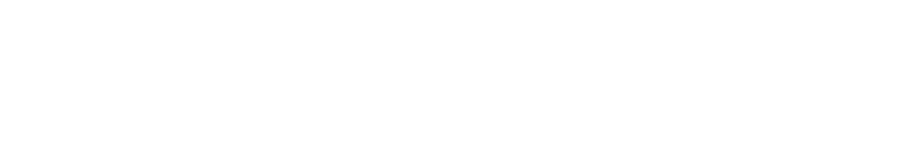
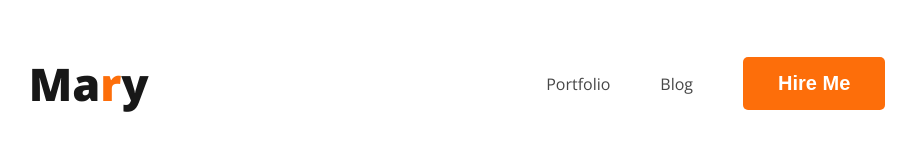
Before and after one commit to EngrMunir/web-developer-portfolio, a plain HTML site: page index.html in a window 1280 px wide. Shown: the whole page, without its empty margins (158-1074 px from the left). Drawn offline with nearby package versions, Linux system fonts and the light colour scheme.

Commit message:
nav added

```diff
--- a/index.html
+++ b/index.html
@@ -4,8 +4,25 @@
     <meta charset="UTF-8">
     <meta name="viewport" content="width=device-width, initial-scale=1.0">
     <title>Web Developer Portfolio</title>
+    <link rel="preconnect" href="https://fonts.googleapis.com">
+<link rel="preconnect" href="https://fonts.gstatic.com" crossorigin>
+<link href="https://fonts.googleapis.com/css2?family=Open+Sans:wght@400;700;800&display=swap" rel="stylesheet">
+<link rel="stylesheet" href="/styles/portfolio.css">
 </head>
 <body>
-
+    <header>
+        <nav>
+            <h3 class="nav-title">Ma<span class="text-primary">r</span>y</h3>
+            <ul>
+                <li><a href="">Portfolio</a></li>
+                <li><a href="">Blog</a></li>
+                <li><button class="btn-primary">Hire Me</button></li>
+            </ul>
+        </nav>
+    </header>
+    <main>
+    </main>
+    <footer>
+    </footer>
 </body>
 </html>
--- /dev/null
+++ b/styles/portfolio.css
@@ -0,0 +1,39 @@
+body{
+    font-family: 'Open Sans', sans-serif;
+}
+/* nav related styles */
+nav{
+    display: flex;
+    align-items: center;
+    justify-content: space-around;
+}
+.nav-title{
+    color: var(--dark-01, #181818);
+    font-family: Open Sans;
+    font-size: 45px;
+    font-weight: 800;
+}
+.text-primary{
+    color: #FD6E0A;
+}
+nav > ul {
+    display: flex;
+    align-items: center;
+}
+nav li{
+    list-style: none;
+    margin-right: 50px;
+}
+nav a{
+    text-decoration: none;
+    color: #474747
+}
+.btn-primary{
+    border-radius: 5px;
+    background: #FD6E0A;
+    border:0;
+    color: white;
+    font-size: 20px;
+    font-weight: 700;
+    padding: 15px 35px;
+}
```
